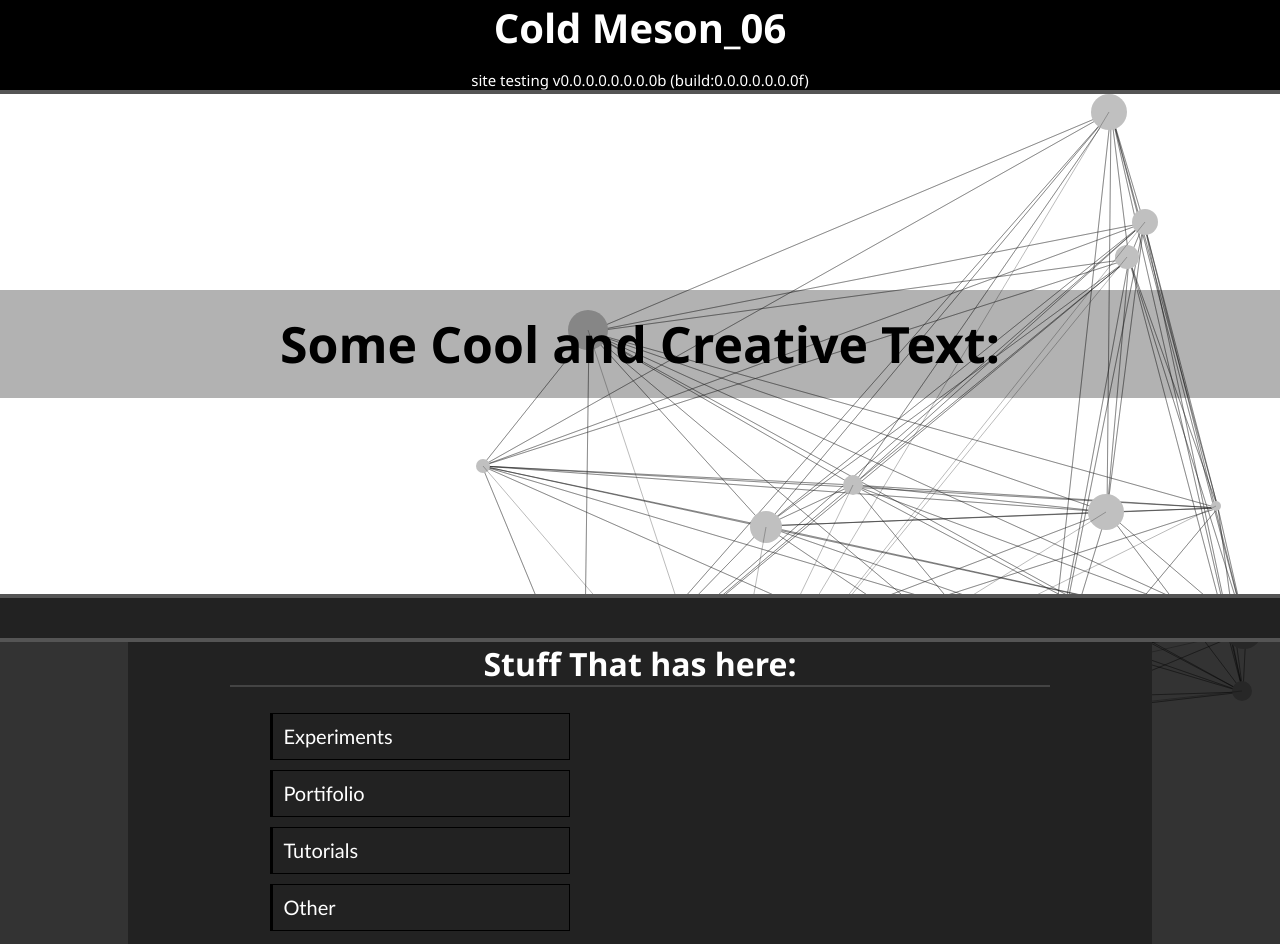
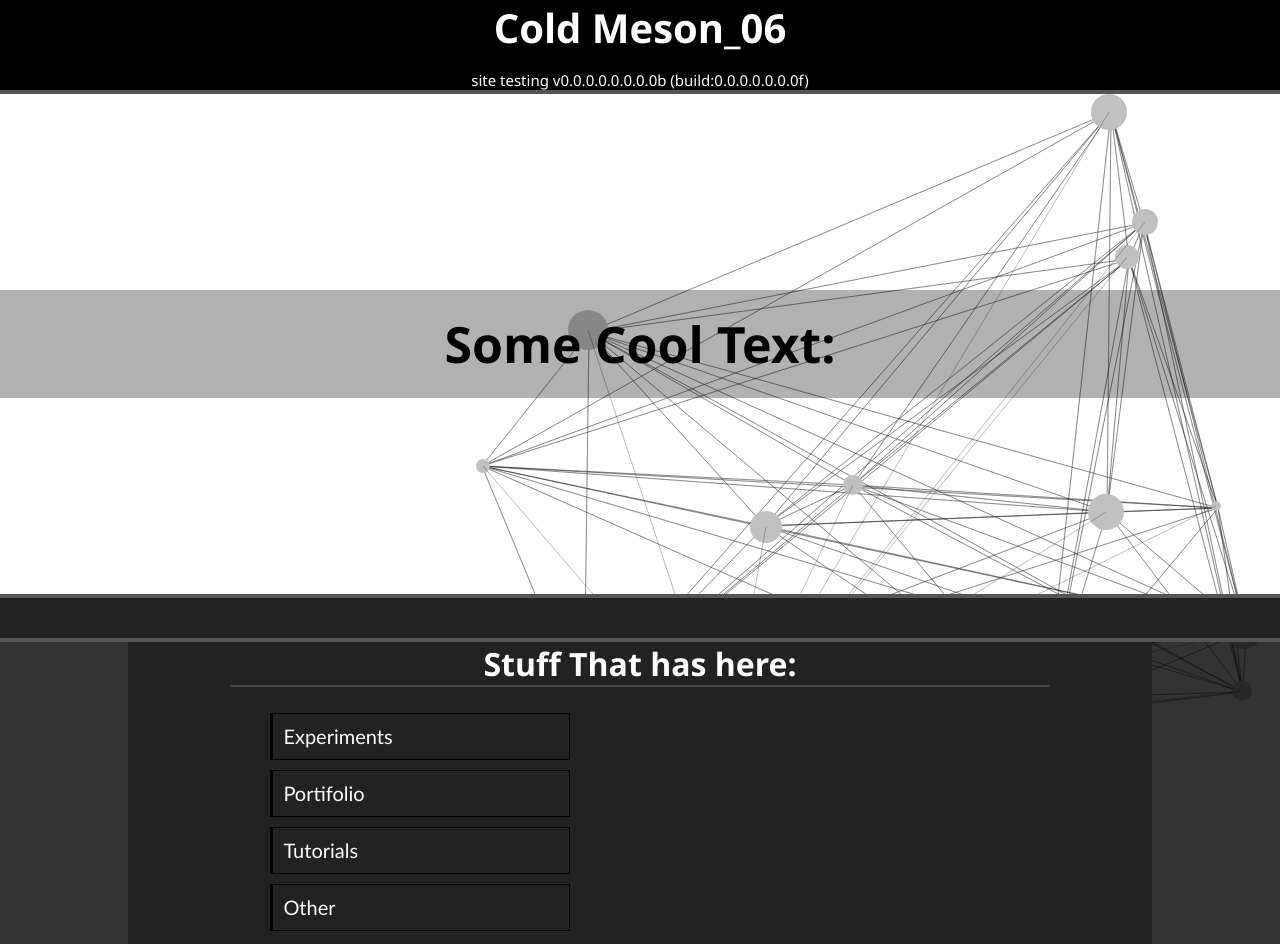
Before and after one commit to mendes5/mendes5.github.io, a plain HTML site: page index.html in a window 1280 px wide. Shown: the top 944 px of the page. Drawn offline with Linux system fonts and the light colour scheme.

Commit message:
Update index.html

```diff
--- a/index.html
+++ b/index.html
@@ -19,7 +19,7 @@
     </div>
     <div class="headerLine"></div>
     <div id="Mask">
-        <h1 id="MainTitle">Some Cool and Creative Text:</h1>
+        <h1 id="MainTitle">Some Cool Text:</h1>
     </div>
     <div class="headerLine"></div>
     <div class="row"></div>
```
